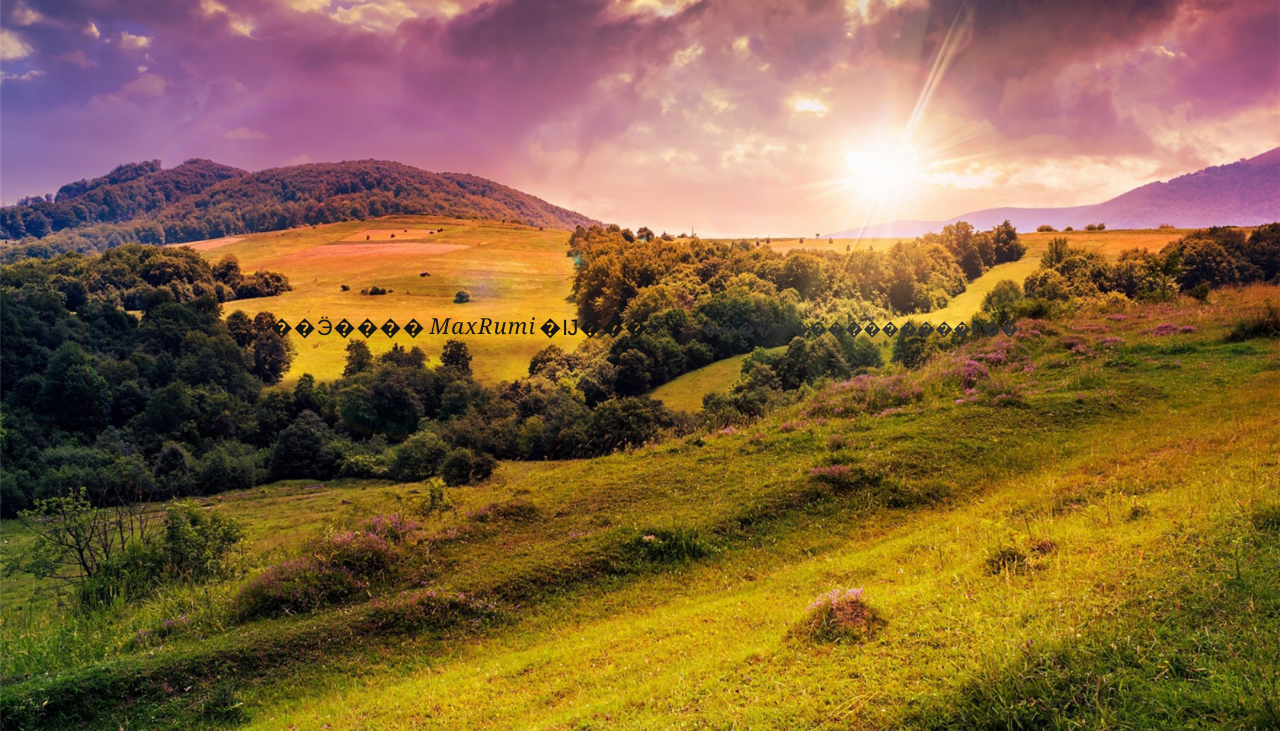
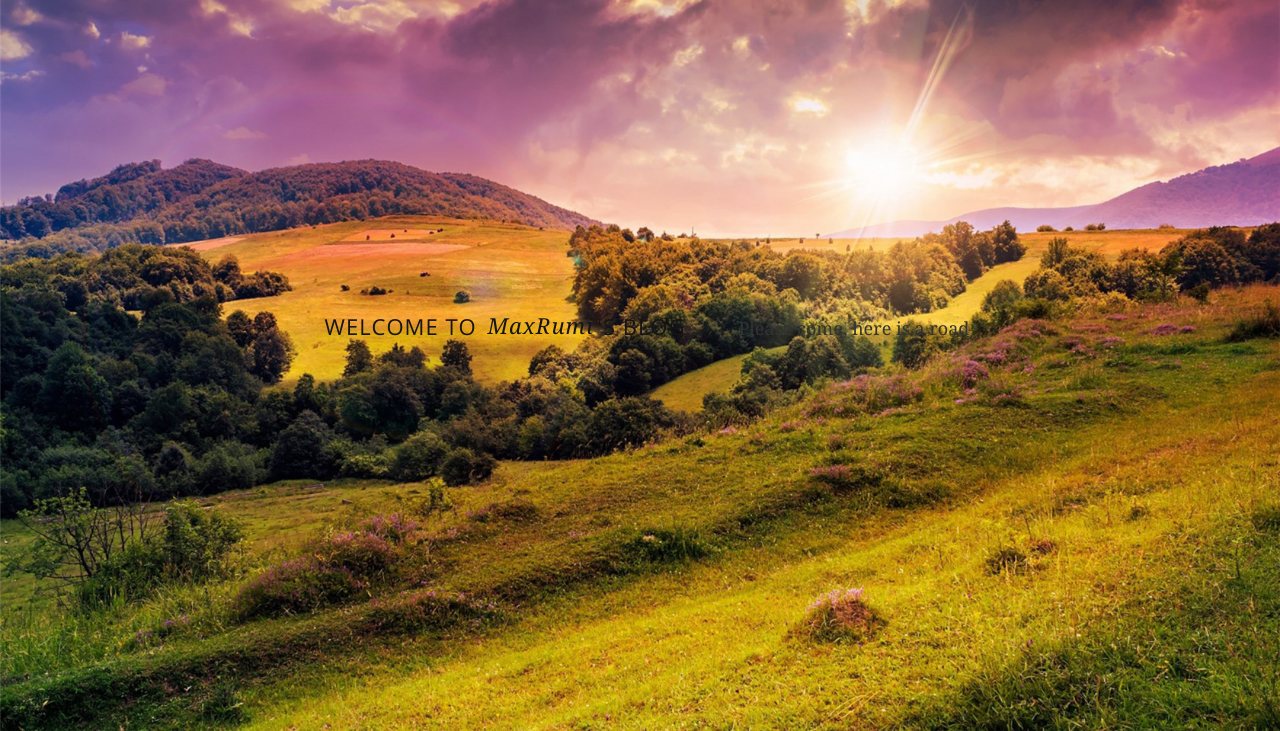
Before and after one commit to maxrumi/oldblog, a plain HTML site: page archives/2018/06/index.html in a window 1280 px wide. Shown: the part 69-800 px from the top of the page. Drawn offline with Linux system fonts and the light colour scheme.

Commit message:
Site updated: 2018-07-03 01:10:34

```diff
--- a/archives/2018/06/index.html
+++ b/archives/2018/06/index.html
@@ -176,11 +176,11 @@
                 <div class="center-me animateme" data-when="exit" data-from="0" data-to="0.6" data-opacity="0" data-translatey="100">
                     <div>
 
-                        <h2>��ӭ����<span>MaxRumi</span>�Ĳ���</h2>
+                        <h2>Welcome to <span>MaxRumi</span>'s Blog</h2>
                         <p></p>
 
                         <h2></h2>
-                        <p>���������������һ��·</p>
+                        <p>Please come, here is a road</p>
 
 
                     </div>
@@ -226,7 +226,7 @@
 <section id="statement">
     <div class="container text-center wow fadeInUp" data-wow-delay="0.5s">
         <div class="row">
-            <p>�ڴ����߽���԰</p>
+            <p>walk in</p>
         </div>
     </div>
 </section>
```
Also changed, not shown: archives/2018/07/index.html (+3 -3 lines), archives/2018/index.html (+3 -3 lines), archives/index.html (+3 -3 lines), index.html (+3 -3 lines).
